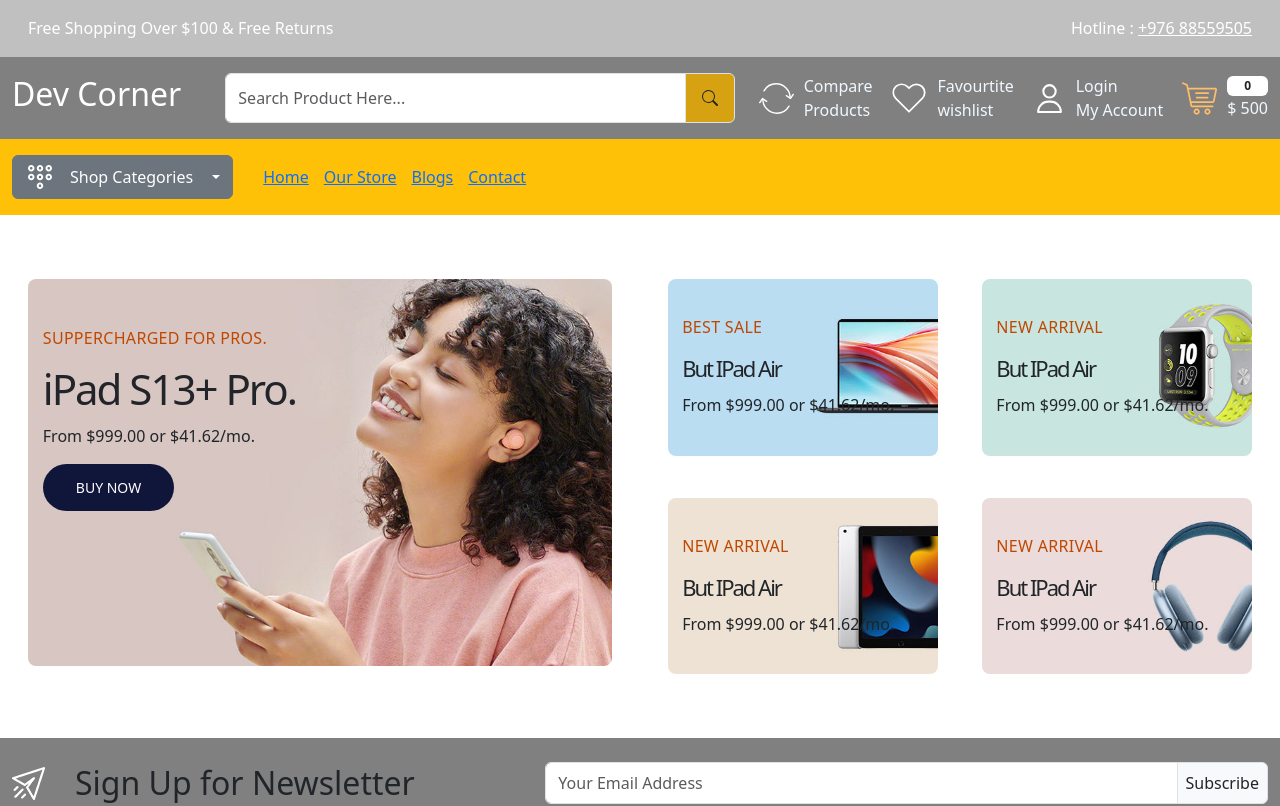
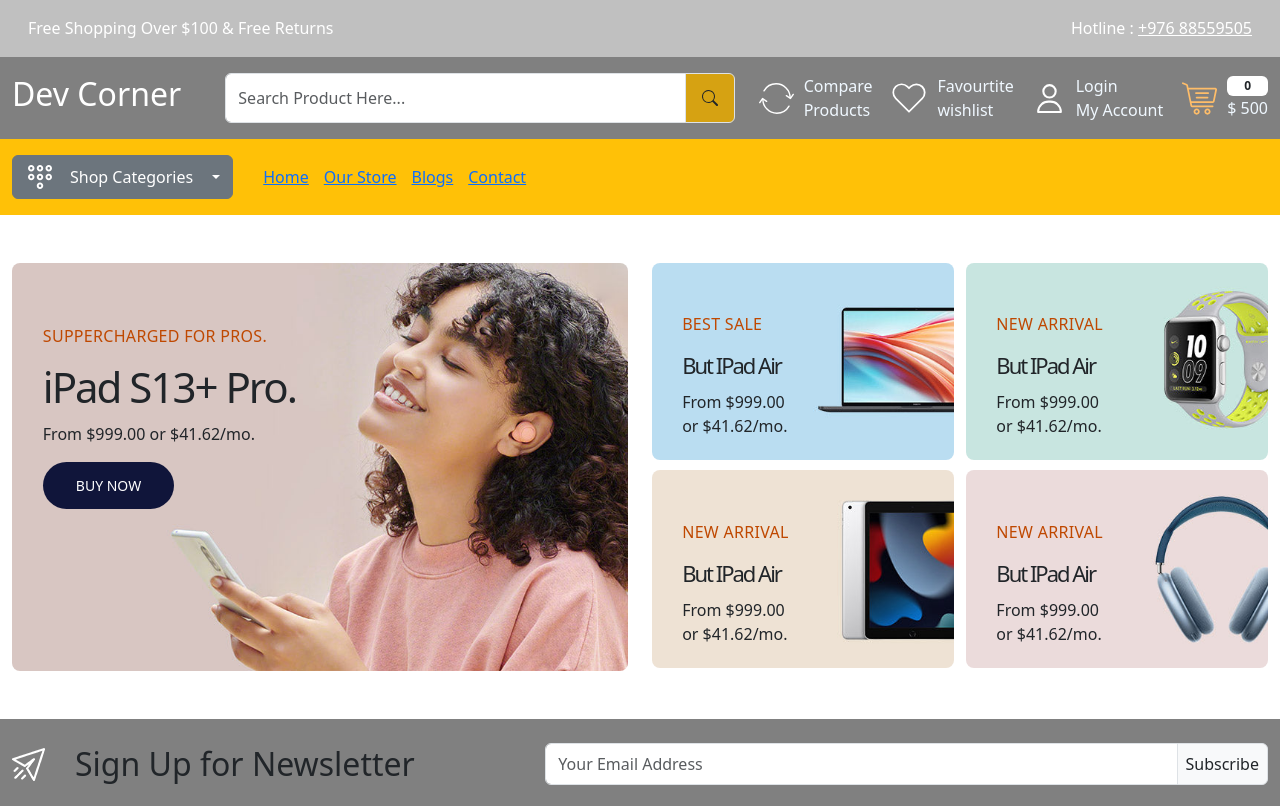
Before and after one commit to Peacefire1/E-Commerce, a React (Create React App) app in the folder ecommerce/: page / in a window 1280 px wide. Shown: the top 806 px of the page. Built offline with nearby package versions, Linux system fonts and the light colour scheme.

Commit message:
1st section end

```diff
--- a/ecommerce/src/pages/Home.jsx
+++ b/ecommerce/src/pages/Home.jsx
@@ -8,7 +8,7 @@ const Home = () => {
         <div className="container-xxl">
           <div className="row">
             <div className="col-6">
-              <div className="main-banner position-relative p-3">
+              <div className="main-banner position-relative ">
                 <img
                   src="images/main-banner-1.jpg"
                   className="img-fluid rounded-3"
@@ -24,7 +24,7 @@ const Home = () => {
             </div>
             <div className="col-6">
               <div className="d-flex gap-10 flex-wrap justify-content-between align-item-center">
-                <div className="small-banner position-relative p-3">
+                <div className="small-banner position-relative">
                   <img
                     src="images/catbanner-01.jpg"
                     className="img-fluid rounded-3"
@@ -33,10 +33,12 @@ const Home = () => {
                   <div className="small-banner-content position-absolute">
                     <h4>BEST SALE</h4>
                     <h5>But IPad Air</h5>
-                    <p>From $999.00 or $41.62/mo.</p>
+                    <p>
+                      From $999.00 <br /> or $41.62/mo.
+                    </p>
                   </div>
                 </div>
-                <div className="small-banner position-relative p-3">
+                <div className="small-banner position-relative">
                   <img
                     src="images/catbanner-02.jpg"
                     className="img-fluid rounded-3"
@@ -45,10 +47,12 @@ const Home = () => {
                   <div className="small-banner-content position-absolute">
                     <h4>NEW ARRIVAL</h4>
                     <h5>But IPad Air</h5>
-                    <p>From $999.00 or $41.62/mo.</p>
+                    <p>
+                      From $999.00 <br /> or $41.62/mo.
+                    </p>
                   </div>
                 </div>
-                <div className="small-banner position-relative p-3">
+                <div className="small-banner position-relative">
                   <img
                     src="images/catbanner-03.jpg"
                     className="img-fluid rounded-3"
@@ -57,10 +61,12 @@ const Home = () => {
                   <div className="small-banner-content position-absolute">
                     <h4>NEW ARRIVAL</h4>
                     <h5>But IPad Air</h5>
-                    <p>From $999.00 or $41.62/mo.</p>
+                    <p>
+                      From $999.00 <br /> or $41.62/mo.
+                    </p>
                   </div>
                 </div>
-                <div className="small-banner position-relative p-3">
+                <div className="small-banner position-relative">
                   <img
                     src="images/catbanner-04.jpg"
                     className="img-fluid rounded-3"
@@ -69,7 +75,9 @@ const Home = () => {
                   <div className="small-banner-content position-absolute">
                     <h4>NEW ARRIVAL</h4>
                     <h5>But IPad Air</h5>
-                    <p>From $999.00 or $41.62/mo.</p>
+                    <p>
+                      From $999.00 <br /> or $41.62/mo.
+                    </p>
                   </div>
                 </div>
               </div>
```
